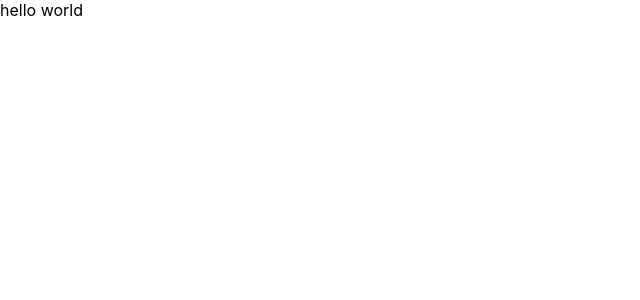
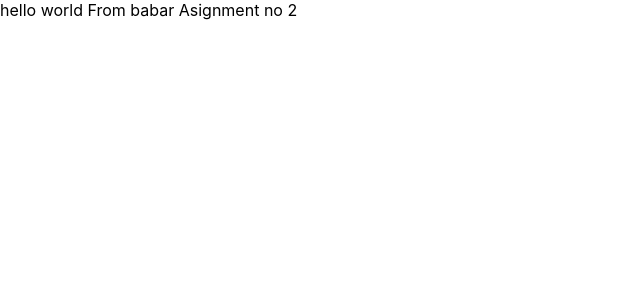
Before and after one commit to bobiiii/my-new-app, a React (Create React App) app: page / in a window 1280 px wide. Shown: the top 300 px of the page, without its empty margins (0-640 px from the left). Built offline with nearby package versions, Linux system fonts and the light colour scheme.

Commit message:
Update App.js

```diff
--- a/src/App.js
+++ b/src/App.js
@@ -4,7 +4,8 @@ import React from 'react';
 
 function App() {
   return (
-    <div > hello world
+    <div > hello world From babar
+      Asignment no 2
 
     </div>
   );
```
